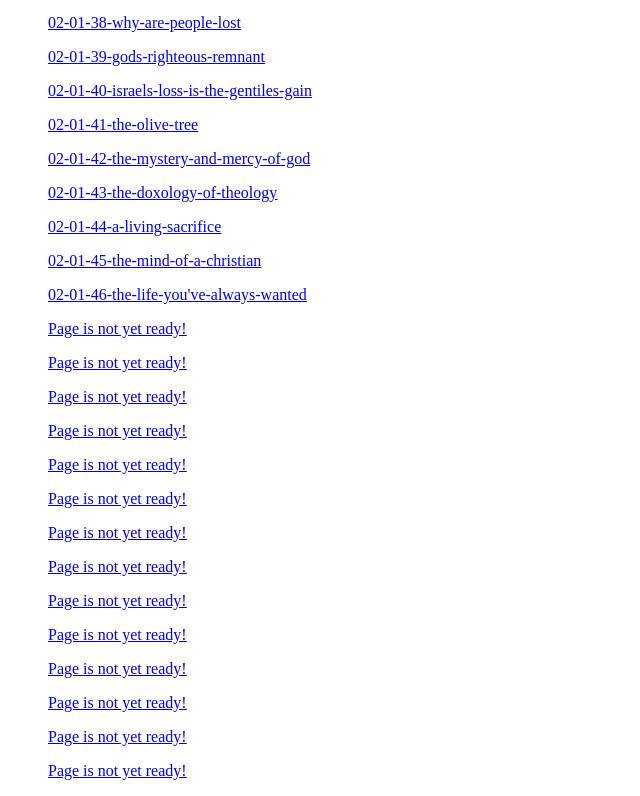
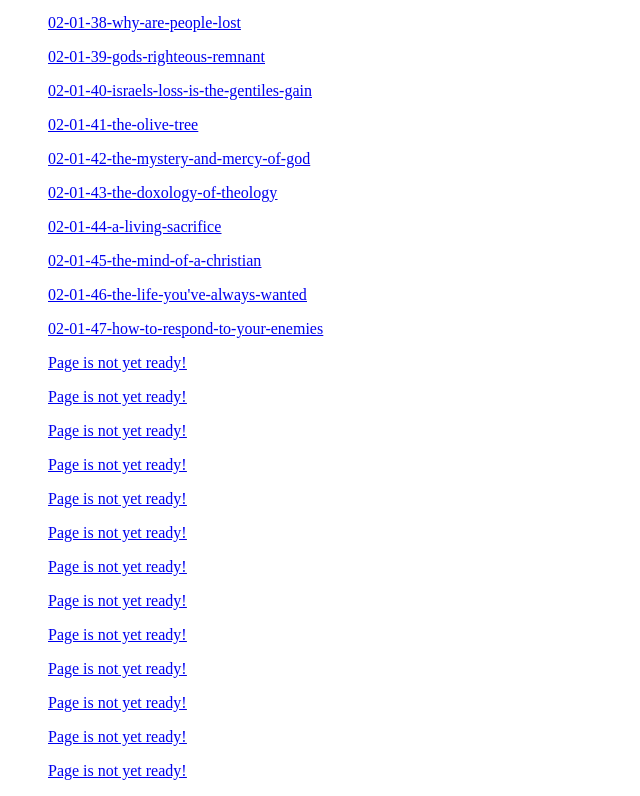
Before and after one commit to pcfix-ocn/my-personal-web, a plain HTML site: page index.html in a window 1280 px wide. Shown: the part 1376-2172 px from the top of the page, without its empty margins (0-640 px from the left). Drawn offline with Linux system fonts and the light colour scheme.

Commit message:
File update.

```diff
--- a/index.html
+++ b/index.html
@@ -148,7 +148,7 @@
       <a href="https://audio.com/horace-f/audio/02-01-46-the-life-youve-always-wanted" target="_blank">02-01-46-the-life-you've-always-wanted</a>
     </ul>
     <ul>
-      <a href="./page-missing.html" target="_blank">Page is not yet ready!</a>
+      <a href="https://audio.com/horace-f/audio/02-01-47-how-to-respond-to-your-enemies" target="_blank">02-01-47-how-to-respond-to-your-enemies</a>
     </ul>
     <ul>
       <a href="./page-missing.html" target="_blank">Page is not yet ready!</a>
```
